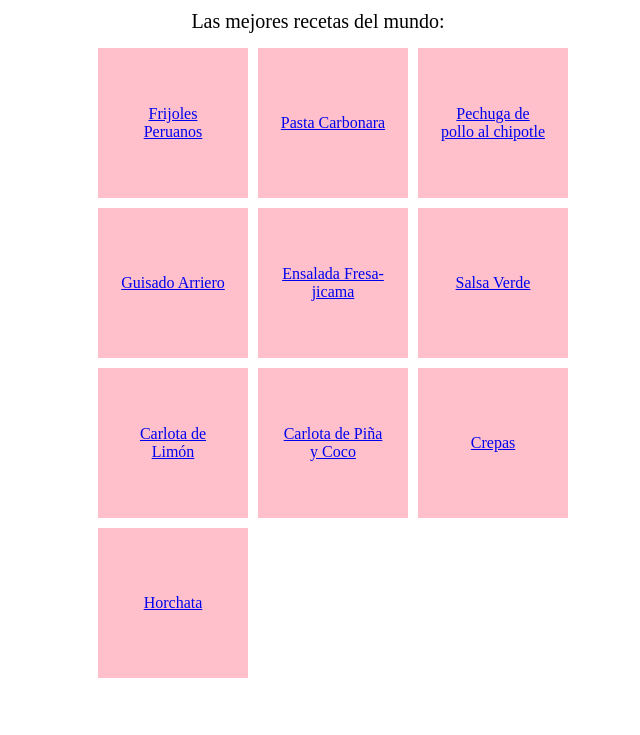
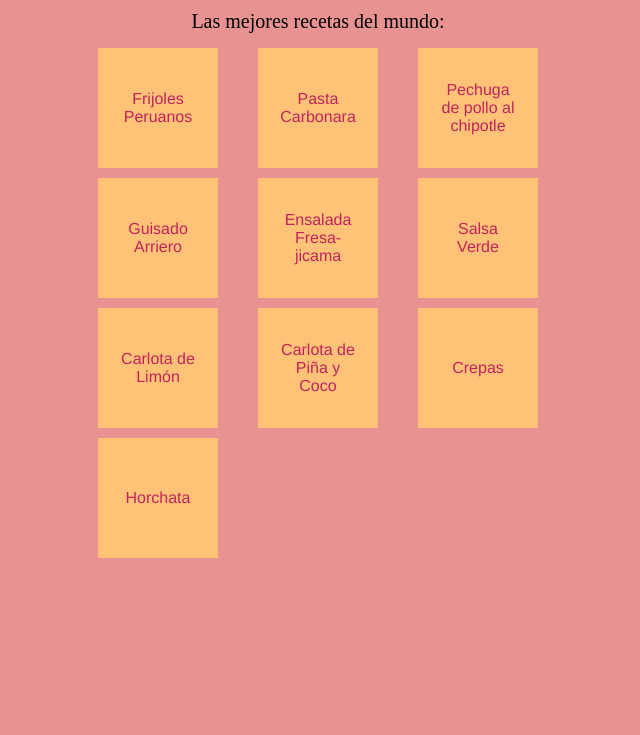
Before and after one commit to betowisar/recetas_esposos, a plain HTML site: page index.html in a window 1280 px wide. Shown: the part 65-800 px from the top of the page, without its empty margins (322-962 px from the left). Drawn offline with Linux system fonts and the light colour scheme.

Commit message:
tercer adición css

```diff
--- a/index.html
+++ b/index.html
@@ -5,6 +5,7 @@
     <meta name="viewport" content="width=device-width, initial-scale=1.0">
     <title>Sabrosas recetas de esposos</title>
     <link rel="stylesheet" href="styles.css">
+     <link rel="stylesheet" href="styles.css">
 </head>
 <body>
     <h1>Sabrosas recetas de esposos</h1>
--- a/styles.css
+++ b/styles.css
@@ -4,6 +4,16 @@
     padding: 0;
 }
 
+body{
+    background: #e89292;
+}
+
+a {
+    text-decoration: none;
+    color: rgb(194, 36, 91);
+    font-size: 16px;
+    font-family: 'Helvetica', sans-serif;
+}
 .recetas {
   list-style: none;
   padding: 0;
@@ -15,14 +25,15 @@
   justify-content: center;
 
 }
+
 .boton {
     display: flex;
   flex-direction: column;
   justify-content: center;
   align-items: center;
-    background: pink;
-    width: 150px;
-    height: 150px;
+    background: #ffc277;
+    width: 120px;
+    height: 120px;
     padding: 20px;
     border-color: rgb(170, 68, 85);
     margin-left: 15px;
@@ -31,11 +42,13 @@
 }
 
 h1 {
+    font-family: 'Helvetica', sans-serif;
     font-size: 35px;
     text-align: center;
     margin-bottom: 20px;
     margin: 0px;
     padding: 10px;
+    color: rgb(255, 223, 208)
 }
 
 .descripcion {
@@ -44,4 +57,20 @@ h1 {
     margin-bottom: 10px;
     margin: 5px;
     padding: 10px;
+    color: rgb(109, 56, 68)
+    font-family: 'Helvetica', sans-serif;
 }
+
+ul {
+    display: flex;
+    flex-direction: column;
+    align-items: center;
+    justify-content: center;
+}
+
+p {
+    display: flex;
+    align-items: center;
+    justify-content: center;
+    margin: 5px;
+}
```
Also changed, not shown: carlota_limon.html (+1 -0 lines), carlota_piñacoco.html (+1 -0 lines), crepas.html (+1 -0 lines), ensalada_fresajica.html (+1 -0 lines), frijoles_peruanos.html (+1 -0 lines), guisado_arriero.html (+1 -0 lines), horchata.html (+1 -0 lines), lentejas.html (+1 -0 lines), pasta_carbonara.html (+1 -0 lines), pechuga_chipotle.html (+1 -0 lines), salsa_verde.html (+1 -0 lines).
